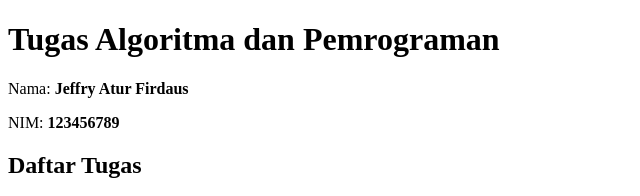
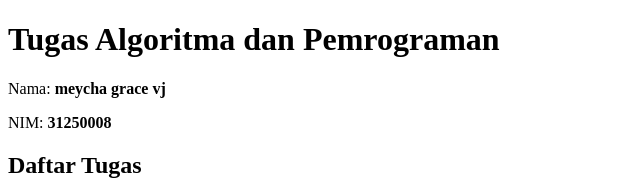
Before and after one commit to meychagracevj/MKalgoritma-pemrograman, a plain HTML site: page index.html in a window 1280 px wide. Shown: the top 196 px of the page, 0-640 px from the left. Drawn offline with Linux system fonts and the light colour scheme.

Commit message:
latihan github

```diff
--- a/index.html
+++ b/index.html
@@ -8,8 +8,8 @@
 <body>
   <h1>Tugas Algoritma dan Pemrograman</h1>
 
-  <p>Nama: <strong>Jeffry Atur Firdaus</strong></p>
-  <p>NIM: <strong>123456789</strong></p>
+  <p>Nama: <strong>meycha grace vj</strong></p>
+  <p>NIM: <strong>31250008</strong></p>
 
   <h2>Daftar Tugas</h2>
   <ul>
```
